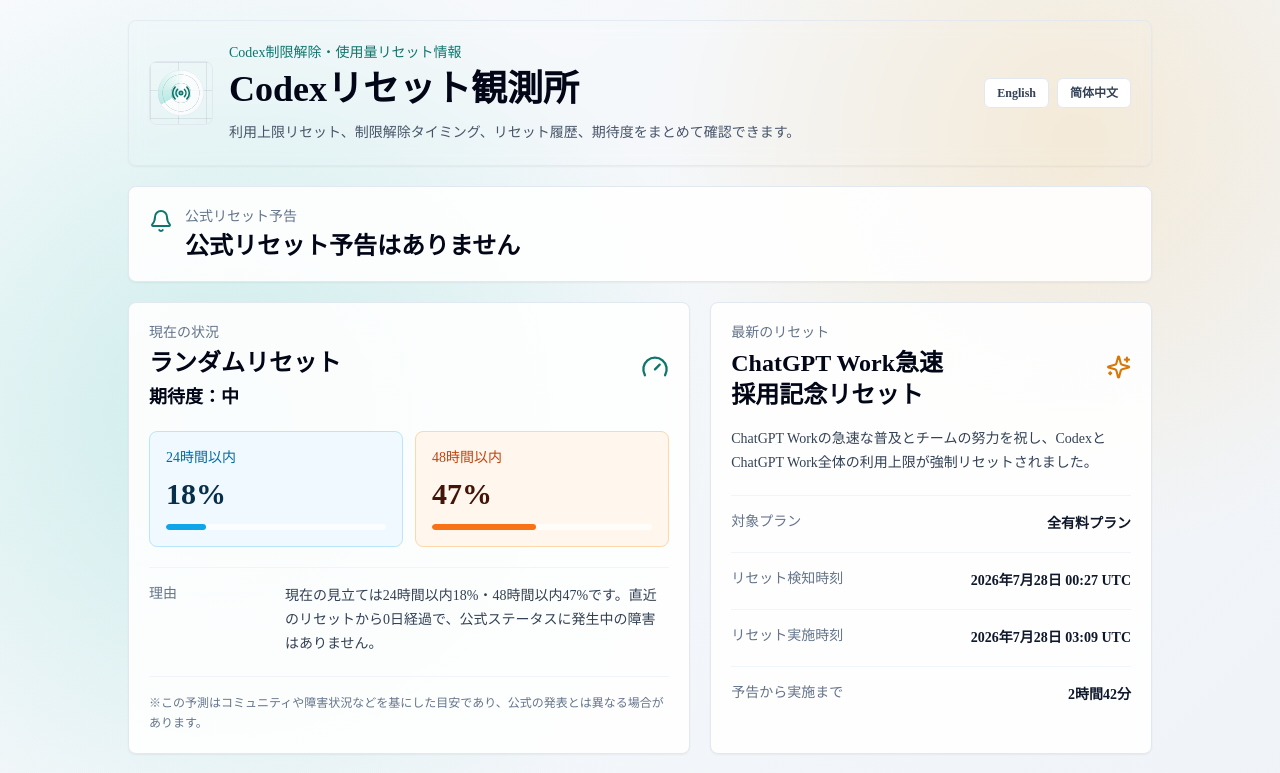
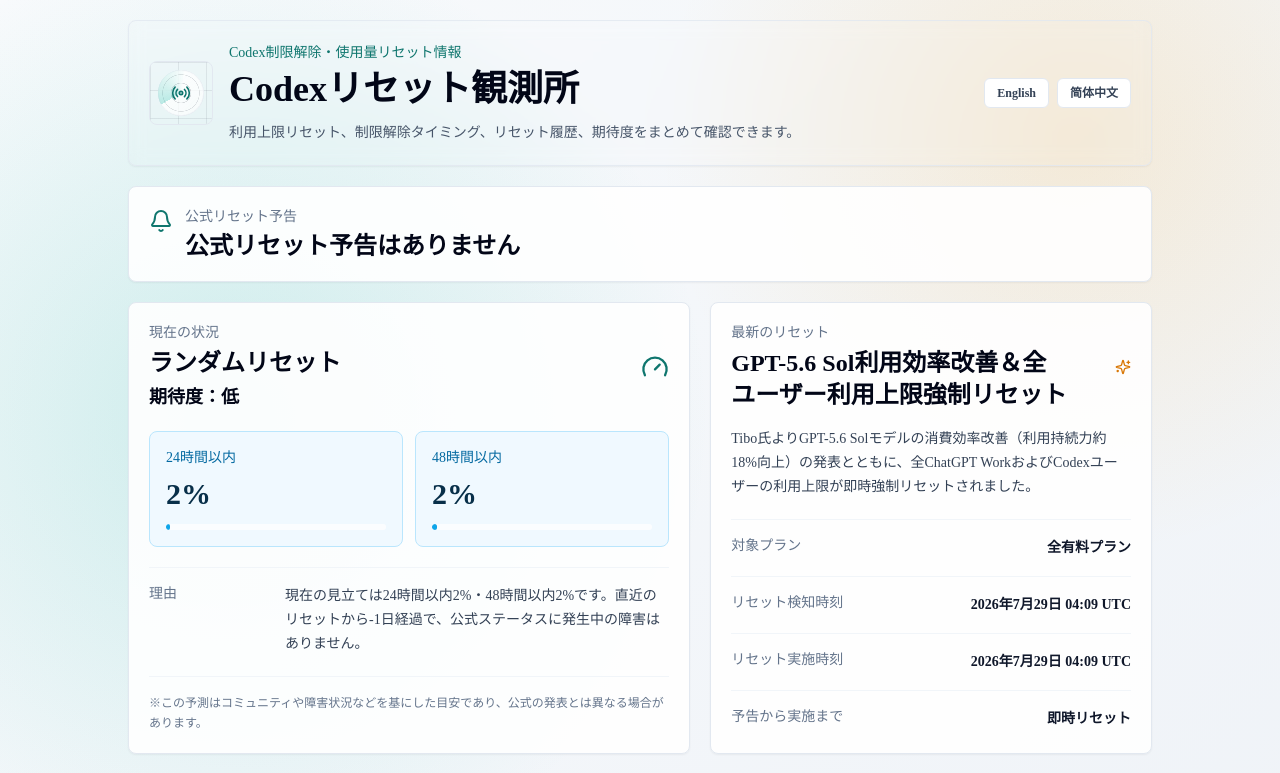
Before and after one commit to gussuri/codex-reset-observatory, a Next.js app: page / in a window 1280 px wide. Shown: the top 773 px of the page. Built offline with nearby package versions, Linux system fonts and the light colour scheme; no server answers.

Commit message:
feat(history): record GPT-5.6 Sol efficiency & global reset event, clear active signals to resolved baseline

```diff
--- a/data/observationSignals.ts
+++ b/data/observationSignals.ts
@@ -23,7 +23,8 @@
     id: "official-tibo-recharge-tomorrow-hint-2026-07-28",
     observedAt: "2026-07-27T19:00:00.000Z",
     type: "probability_boost",
-    status: "active",
+    status: "resolved",
+    resolvedAt: "2026-07-29T13:09:00.000Z",
     expiresAt: "2026-07-30T04:00:00.000Z",
     boostValue24h: 0.230,
     boostValue48h: 0.55,
--- a/data/resetHistory.ts
+++ b/data/resetHistory.ts
@@ -1,10 +1,10 @@
 import type { RadarViewModel, WindowEventLike } from "@/lib/radar";
 
-export const LOCAL_MODEL_UPDATED_AT = "2026-07-29T06:38:00+09:00";
+export const LOCAL_MODEL_UPDATED_AT = "2026-07-29T13:09:00+09:00";
 export const MANUAL_NEXT_REGULAR_RESET_AT = "2026-07-22T05:45:00+09:00";
 export const MANUAL_NEXT_REGULAR_RESET_TIME_CONFIRMED = false;
-export const MANUAL_LAST_REGULAR_RESET_AT = "2026-07-15T05:45:00+09:00";
-export const MANUAL_SCHEDULE_ANCHOR_AT = "2026-07-15T05:45:00+09:00";
+export const MANUAL_LAST_REGULAR_RESET_AT = "2026-07-29T13:09:00+09:00";
+export const MANUAL_SCHEDULE_ANCHOR_AT = "2026-07-29T13:09:00+09:00";
 export const HISTORY_LIMIT = 10;
 
 export const LOCAL_PERSONAL_RESET_HISTORY: RadarViewModel["recentHistory"] = [
@@ -162,25 +162,25 @@
 
 export const LOCAL_RESET_HISTORY: Array<WindowEventLike> = [
   {
-    id: "local-codex-chatgpt-work-adoption-reset-2026-07-28",
-    title: "ChatGPT Work急速採用記念リセット",
+    id: "local-codex-gpt56-sol-efficiency-reset-2026-07-29",
+    title: "GPT-5.6 Sol利用効率改善＆全ユーザー利用上限強制リセット",
     kind: "reset_completed",
     status: "closed",
-    opened_at: "2026-07-28T09:27:00+09:00",
-    closed_at: "2026-07-28T12:09:00+09:00",
-    completed_at: "2026-07-28T12:09:00+09:00",
-    window_minutes: 162,
+    opened_at: "2026-07-29T13:09:00+09:00",
+    closed_at: "2026-07-29T13:09:00+09:00",
+    completed_at: "2026-07-29T13:09:00+09:00",
+    window_minutes: 0,
     scope: "全有料プラン",
     summary:
-      "ChatGPT Workの急速な普及とチームの努力を祝し、CodexとChatGPT Work全体の利用上限が強制リセットされました。",
+      "Tibo氏よりGPT-5.6 Solモデルの消費効率改善（利用持続力約18%向上）の発表とともに、全ChatGPT WorkおよびCodexユーザーの利用上限が即時強制リセットされました。",
     source_url: "https://x.com/thsottiaux",
     details: {
       cycleType: "ランダムリセット",
       reasonType: "ご祝儀リセット",
       resetMethod: "強制リセット",
       scope: "全有料プラン",
-      noticeToExecution: "2時間42分",
-      note: "ChatGPT Workの急速な普及とチームの努力を祝し、CodexとChatGPT Work全体の利用上限が強制リセットされました。",
+      noticeToExecution: "0分",
+      note: "Tibo氏よりGPT-5.6 Solモデルの消費効率改善（利用持続力約18%向上）の発表とともに、全ChatGPT WorkおよびCodexユーザーの利用上限が即時強制リセットされました。",
     },
   },
   {
```
